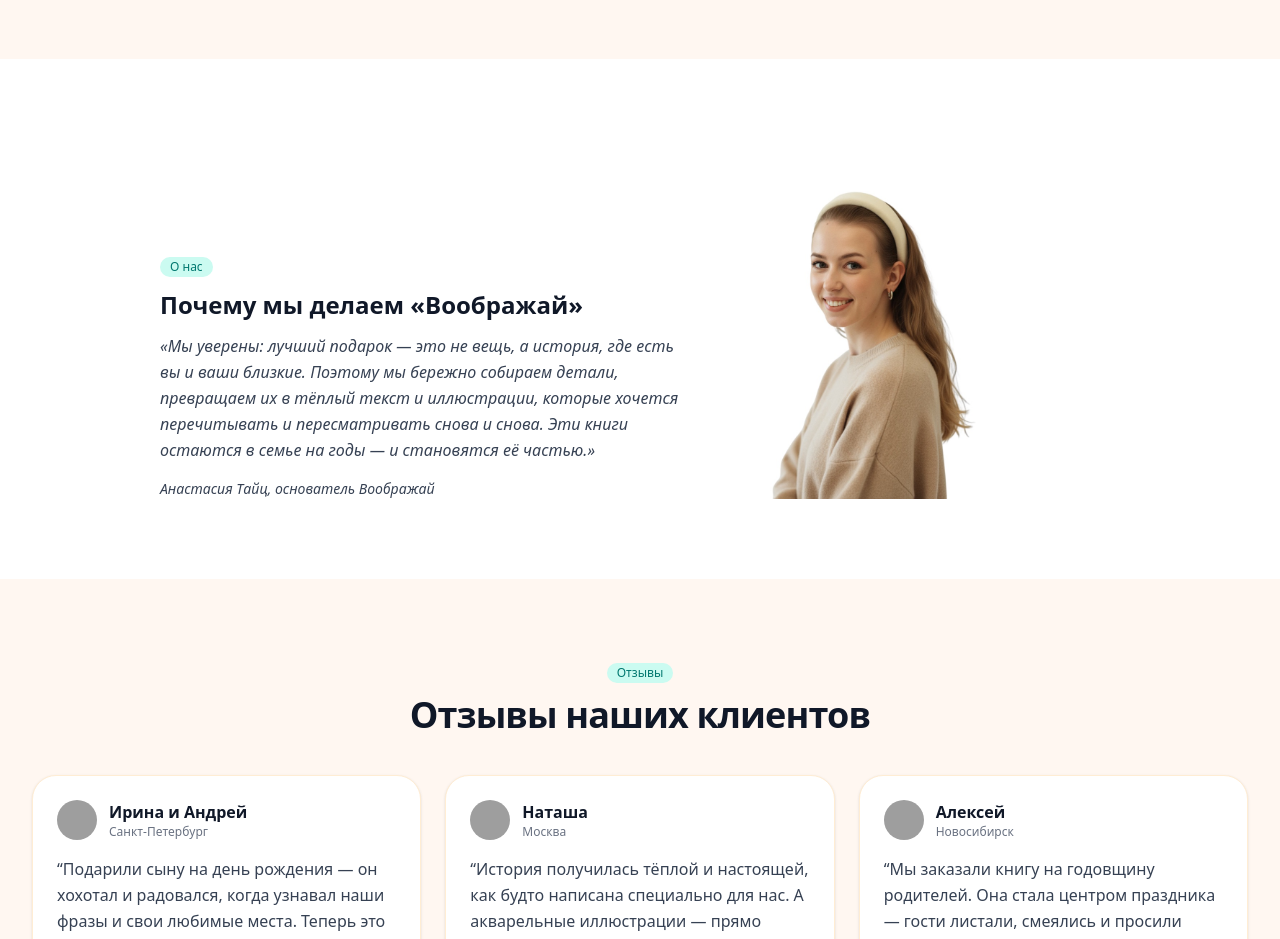
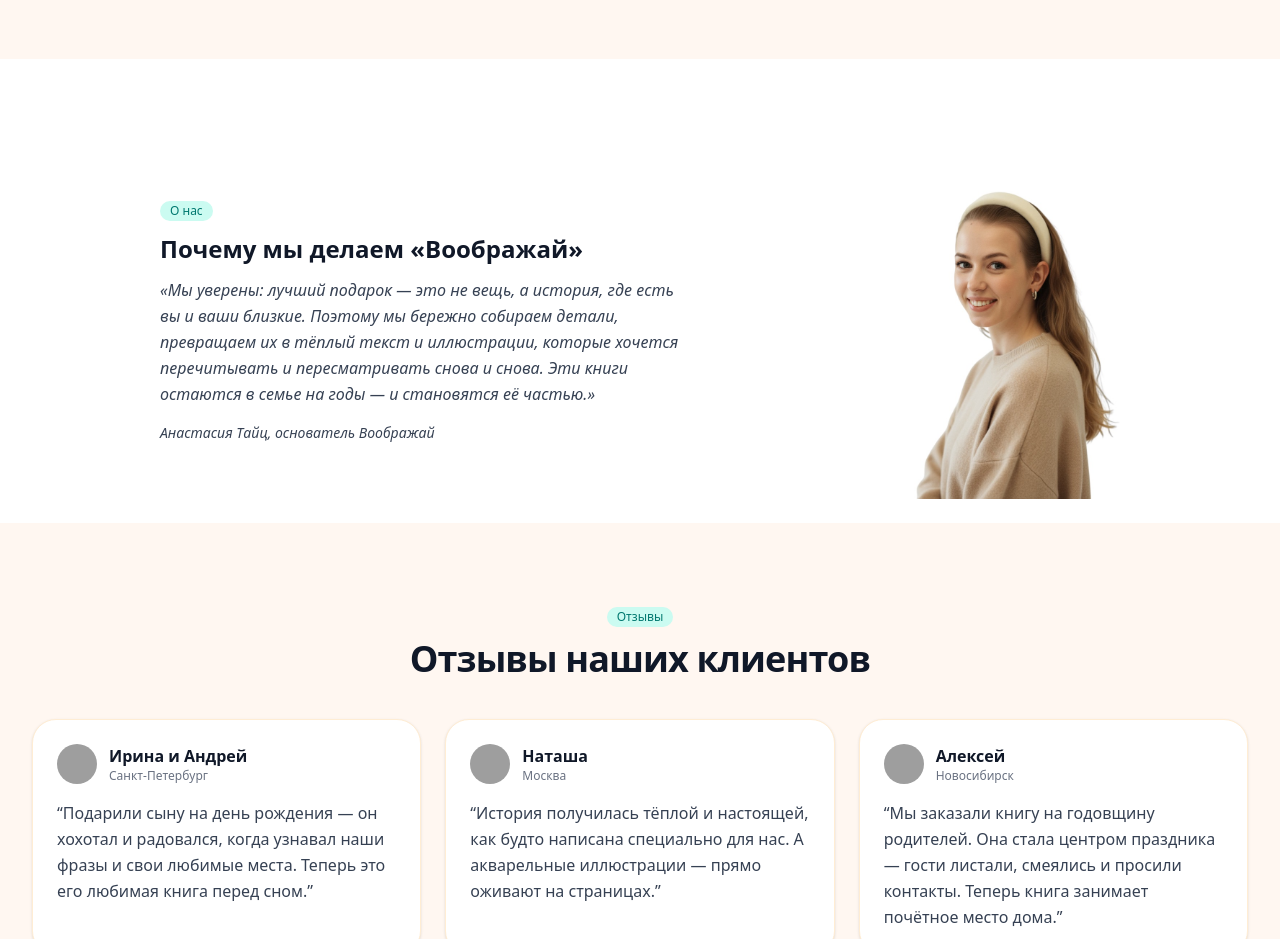
Before and after one commit to pastushin86-cpu/voobrazhay-landing, a Next.js app: page / in a window 1280 px wide. Shown: the part 3600-4539 px from the top of the page. Built offline with nearby package versions, Linux system fonts and the light colour scheme; grey boxes are pictures that could not be loaded.

Commit message:
Lower founder photo to touch section bottom edge

```diff
--- a/src/app/page.tsx
+++ b/src/app/page.tsx
@@ -363,8 +363,8 @@ export default function VoobrazhayLanding() {
               </p>
               <p className="mt-4 text-sm italic text-gray-700">Анастасия Тайц, основатель Воображай</p>
             </div>
-            <div className="flex-shrink-0 text-center md:text-left md:w-[40%] flex flex-col items-center md:items-start">
-              <div className="relative inline-block">
+            <div className="flex-shrink-0 text-center md:text-left md:w-[40%] flex flex-col items-center md:items-end md:justify-end">
+              <div className="relative inline-block md:-mb-14">
                 <img
                   src="/gallery/taits.jpg?v=1"
                   alt="Анастасия Тайц, основатель Воображай"
```
